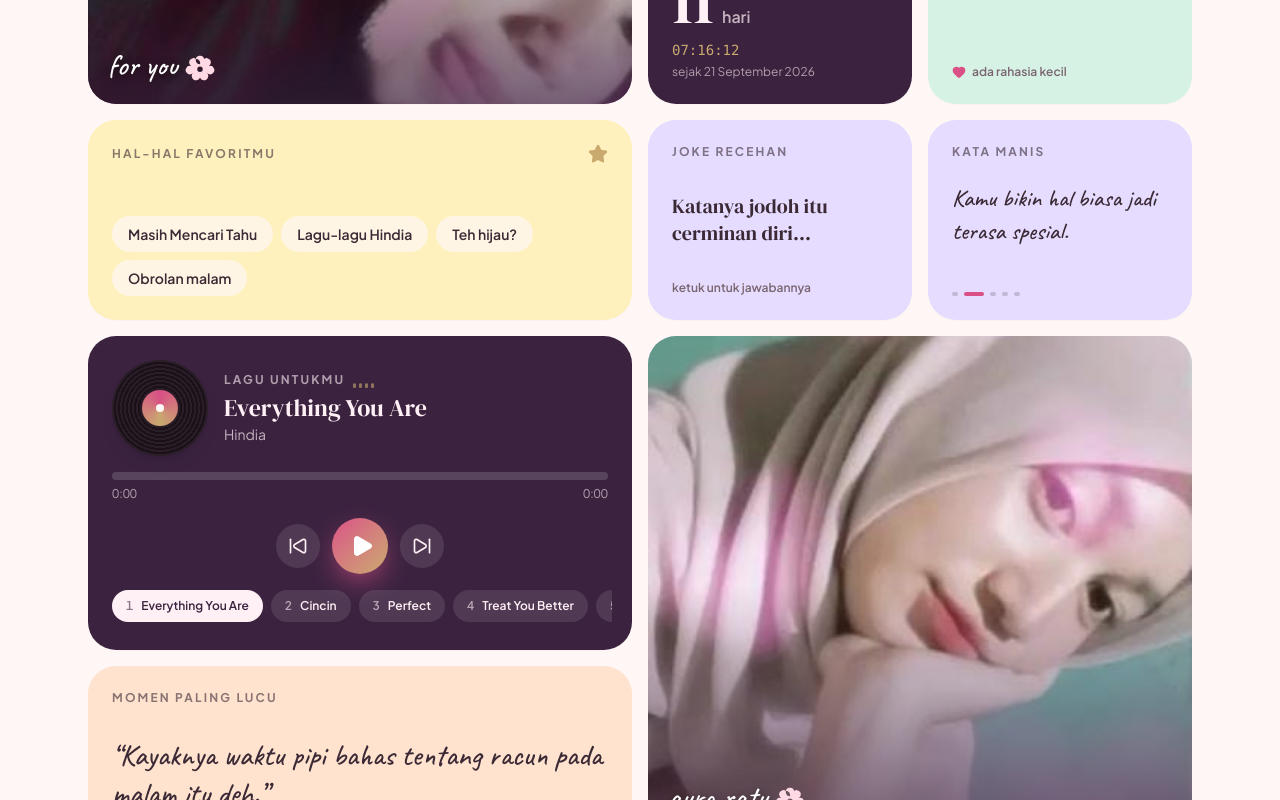
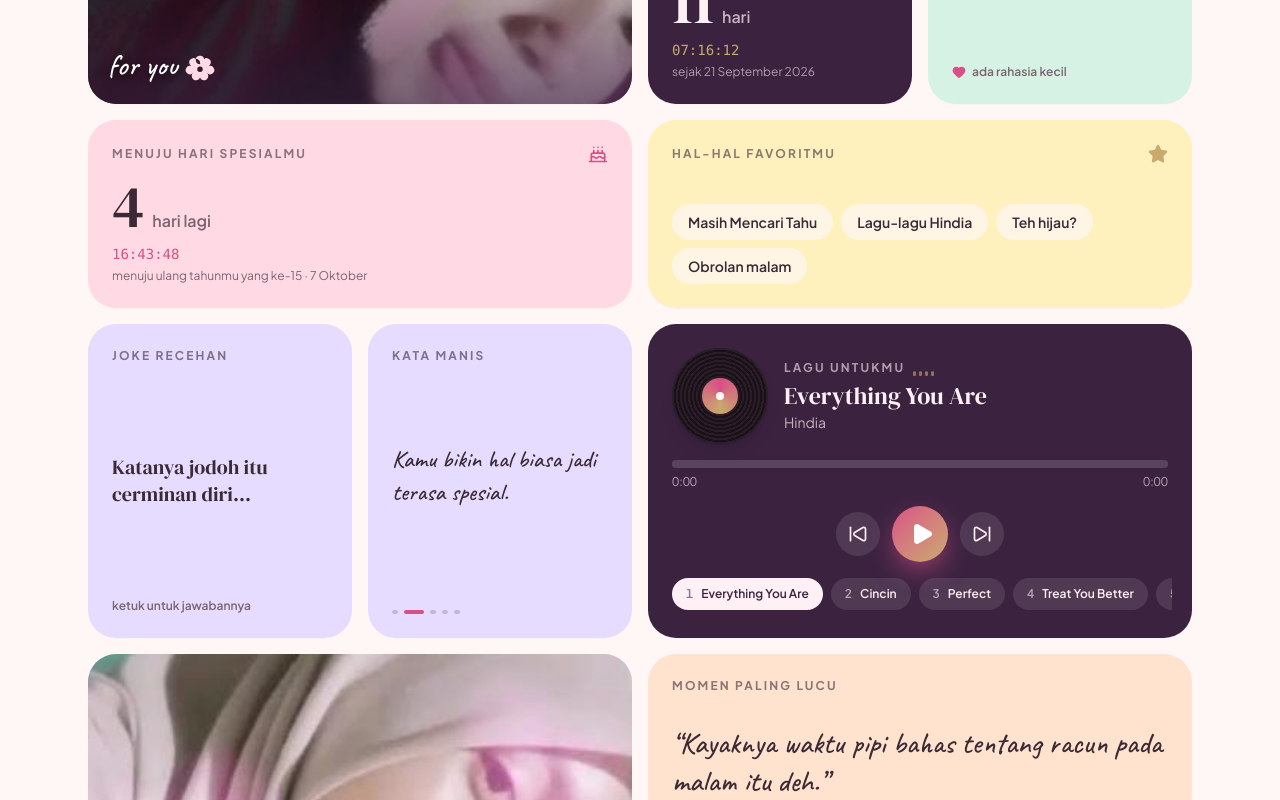
Before and after one commit to dewpi07/forsomeonespecial2011, a Next.js app: page / in a window 1280 px wide. Shown: the part 1000-1800 px from the top of the page. Built offline with nearby package versions, Linux system fonts and the light colour scheme.

Commit message:
Add files via upload

```diff
--- a/components/bento/bento-grid.tsx
+++ b/components/bento/bento-grid.tsx
@@ -1,3 +1,4 @@
+import { BirthdayCard } from '@/components/cards/birthday-card'
 import { DaysCard } from '@/components/cards/days-card'
 import { LetterCard } from '@/components/cards/letter-card'
 import { PhotoCard } from '@/components/cards/photo-card'
@@ -31,6 +32,7 @@ export function BentoGrid() {
       <SpecialCard index={i++} />
       <DaysCard index={i++} />
       <SurpriseCard index={i++} />
+      <BirthdayCard index={i++} className={W2} />
 
       <FavoritesCard index={i++} className={W2} />
       <JokeCard index={i++} />
--- /dev/null
+++ b/components/cards/birthday-card.tsx
@@ -0,0 +1,52 @@
+'use client'
+
+import { Cake } from 'lucide-react'
+import { useEffect, useState } from 'react'
+import { BentoCard, CardKicker } from '@/components/bento/bento-card'
+import { CONTENT } from '@/lib/content'
+import { birthdayInfo } from '@/lib/waktu'
+
+export function BirthdayCard({ index, className }: { index: number; className?: string }) {
+  const [info, setInfo] = useState<ReturnType<typeof birthdayInfo> | null>(null)
+
+  useEffect(() => {
+    const tick = () => !document.hidden && setInfo(birthdayInfo(CONTENT.lahir))
+    tick()
+    const id = window.setInterval(tick, 1000)
+    return () => window.clearInterval(id)
+  }, [])
+
+  const pad = (n: number) => String(n).padStart(2, '0')
+  const [, m, d] = CONTENT.lahir.split('-').map(Number)
+  const label = new Date(2000, m - 1, d).toLocaleDateString('id-ID', { day: 'numeric', month: 'long' })
+
+  return (
+    <BentoCard tone="pink" index={index} className={className}>
+      <div className="flex items-center justify-between">
+        <CardKicker>{CONTENT.ultah.kicker}</CardKicker>
+        <Cake className="size-5 text-accent" aria-hidden />
+      </div>
+      {info?.isToday ? (
+        <div>
+          <p className="font-serif text-3xl leading-tight sm:text-4xl">
+            Selamat ulang tahun yang ke-{info.age}, {CONTENT.nama}!
+          </p>
+          <p className="mt-2 text-sm text-muted">{CONTENT.ultah.hariH}</p>
+        </div>
+      ) : (
+        <div>
+          <p className="font-serif text-6xl leading-none tabular-nums">
+            {info ? info.days : '--'}
+            <span className="ml-2 font-sans text-base font-semibold text-muted">hari lagi</span>
+          </p>
+          <p className="mt-2 font-mono text-sm tabular-nums text-accent" aria-hidden>
+            {info ? `${pad(info.hours)}:${pad(info.minutes)}:${pad(info.seconds)}` : '--:--:--'}
+          </p>
+          <p className="mt-1 text-xs text-muted">
+            menuju ulang tahunmu yang ke-{info ? info.age : '--'} · {label}
+          </p>
+        </div>
+      )}
+    </BentoCard>
+  )
+}
--- a/components/hero.tsx
+++ b/components/hero.tsx
@@ -4,6 +4,7 @@ import { motion, useReducedMotion, useScroll, useTransform } from 'motion/react'
 import { ArrowDown, Camera, Music2 } from 'lucide-react'
 import { useEffect, useRef, useState } from 'react'
 import { CONTENT } from '@/lib/content'
+import { birthdayInfo, getGreeting } from '@/lib/waktu'
 import { Glyph } from '@/components/glyph'
 
 function useTypewriter(text: string, active: boolean, speed = 28) {
@@ -42,6 +43,15 @@ export function Hero({ started }: { started: boolean }) {
   const y = useTransform(scrollYProgress, [0, 1], [0, reduce ? 0 : 120])
   const opacity = useTransform(scrollYProgress, [0, 0.8], [1, 0.2])
   const typed = useTypewriter(CONTENT.hero.kalimat, started)
+  // Salam sesuai jam; diisi setelah mount agar tidak beda antara server & browser
+  const [greeting, setGreeting] = useState<string | null>(null)
+  useEffect(() => {
+    setGreeting(
+      birthdayInfo(CONTENT.lahir).isToday
+        ? `Selamat ulang tahun, ${CONTENT.nama}`
+        : getGreeting(CONTENT.nama),
+    )
+  }, [])
   const igUrl = `https://instagram.com/${encodeURIComponent(CONTENT.sosmed.instagram)}`
   const ttUrl = `https://tiktok.com/@${encodeURIComponent(CONTENT.sosmed.tiktok)}`
   const title = CONTENT.hero.judul.split('')
@@ -94,7 +104,7 @@ export function Hero({ started }: { started: boolean }) {
           transition={{ delay: 0.1 }}
           className="mb-4 inline-flex items-center gap-2 rounded-full bg-bg/60 px-4 py-1.5 text-xs font-bold uppercase tracking-[0.2em] text-muted backdrop-blur"
         >
-          a little tribute
+          {greeting ?? 'a little tribute'}
         </motion.p>
 
         <h1 className="font-serif text-[clamp(3.4rem,13vw,7rem)] leading-none text-ink">
--- a/lib/content.ts
+++ b/lib/content.ts
@@ -18,6 +18,13 @@ export const CONTENT = {
 
   // Tanggal mulai kenal (format TAHUN-BULAN-TANGGAL)
   start: '2026-09-21',
+
+  // Tanggal lahir (format TAHUN-BULAN-TANGGAL) → dipakai hitung mundur ulang tahun
+  lahir: '2011-10-07',
+  ultah: {
+    kicker: 'Menuju hari spesialmu',
+    hariH: 'Semoga hari ini penuh hal-hal baik, dan semua doa kecilmu didengar.',
+  },
 
   hero: {
     judul: 'For You',
--- /dev/null
+++ b/lib/waktu.ts
@@ -0,0 +1,30 @@
+// Salam sesuai jam & hitung mundur ulang tahun. Semua memakai waktu lokal perangkat pembuka.
+
+export function getGreeting(nama: string, now: Date = new Date()) {
+  const h = now.getHours()
+  if (h >= 4 && h < 11) return `Selamat pagi, ${nama}`
+  if (h >= 11 && h < 15) return `Selamat siang, ${nama}`
+  if (h >= 15 && h < 18) return `Selamat sore, ${nama}`
+  return `Selamat malam, ${nama}`
+}
+
+// lahir: 'TAHUN-BULAN-TANGGAL'
+export function birthdayInfo(lahir: string, now: Date = new Date()) {
+  const [by, bm, bd] = lahir.split('-').map(Number)
+  const y = now.getFullYear()
+  const dayStart = new Date(y, bm - 1, bd)
+  const dayEnd = new Date(y, bm - 1, bd + 1)
+  const isToday = now >= dayStart && now < dayEnd
+  const passed = now >= dayEnd
+  const target = passed ? new Date(y + 1, bm - 1, bd) : dayStart
+  const age = (passed ? y + 1 : y) - by // usia yang akan / sedang dirayakan
+  const ms = isToday ? 0 : Math.max(0, target.getTime() - now.getTime())
+  return {
+    isToday,
+    age,
+    days: Math.floor(ms / 86_400_000),
+    hours: Math.floor(ms / 3_600_000) % 24,
+    minutes: Math.floor(ms / 60_000) % 60,
+    seconds: Math.floor(ms / 1000) % 60,
+  }
+}
```
Also changed, not shown: 1 other file (tests, documents, lock files or other folders).
